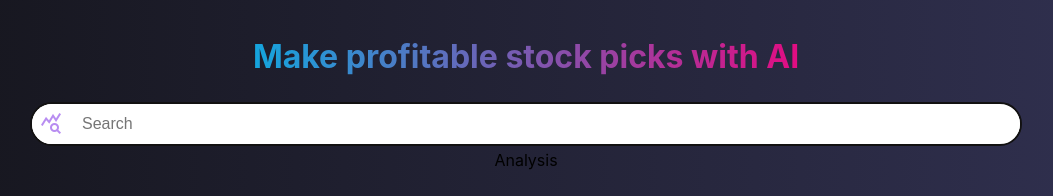
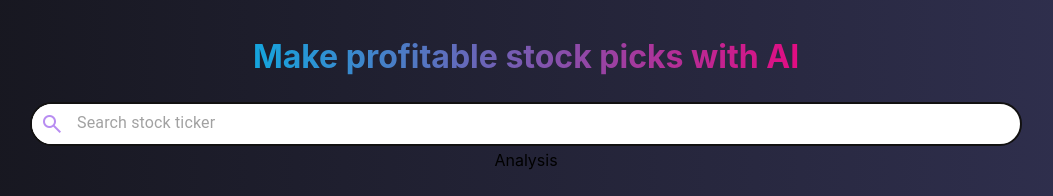
Before and after one commit to alefirr/stock-prediction, a React (Create React App) app in the folder client/: page / in a window 1280 px wide. Shown: the top 196 px of the page, without its empty margins (114-1167 px from the left). Built offline with nearby package versions, Linux system fonts and the light colour scheme; the HTML template or start-up script is replaced by a standard one.

Commit message:
create autocomplete search for ticker

```diff
--- a/client/package.json
+++ b/client/package.json
@@ -3,9 +3,13 @@
   "version": "0.1.0",
   "private": true,
   "dependencies": {
+    "@emotion/react": "^11.11.4",
+    "@emotion/styled": "^11.11.5",
+    "@mui/material": "^5.15.18",
     "@testing-library/jest-dom": "^5.17.0",
     "@testing-library/react": "^13.4.0",
     "@testing-library/user-event": "^13.5.0",
+    "axios": "^1.6.8",
     "react": "^18.3.1",
     "react-dom": "^18.3.1",
     "react-scripts": "5.0.1",
--- a/client/src/componenets/ui/Search/Search.css
+++ b/client/src/componenets/ui/Search/Search.css
@@ -11,7 +11,7 @@
 .search-container form {
   width: 100%;
   display: flex;
-  align-items: center;
+  align-items: start;
   border-radius: 25px;
   padding: 0px;
   box-sizing: border-box;
@@ -19,17 +19,13 @@
   background-color: white;
   border: 2px solid #121111;
 }
-
-.search-container input[type='text'] {
-  width: 100%;
-  padding: 10px;
-  border: none;
-  border-radius: 25px;
-  outline: none;
-  font-size: 16px;
+.search-container div {
+  order: 2;
+  flex-grow: 20;
 }
-
-.search-container button {
+.search-btn {
+  order: 1;
+  flex-grow: 1;
   background-color: white;
   border: none;
   border-radius: 50%;
@@ -38,6 +34,7 @@
   display: flex;
   align-items: center;
   justify-content: center;
+  max-width: 40px;
 }
 
 .search-container button .material-symbols-outlined {
@@ -62,3 +59,12 @@
     padding: 6px;
   }
 }
+
+.MuiAutocomplete-popper,
+.css-1s5lphu-MuiPopper-root-MuiAutocomplete-popper {
+  width: 941px;
+  position: absolute;
+  inset: 0px auto auto 0px;
+  margin: 0px;
+  transform: translate3d(160.5px, 142px, 0px);
+}
--- a/client/src/componenets/ui/Search/Search.jsx
+++ b/client/src/componenets/ui/Search/Search.jsx
@@ -1,26 +1,103 @@
 import React, { useState } from 'react';
+import TextField from '@mui/material/TextField';
+import Autocomplete from '@mui/material/Autocomplete';
+import axios from 'axios';
 import './Search.css';
 
 export const Search = () => {
-  const [ticker, setTicker] = useState('');
+  const [, setTicker] = useState('');
+  const [options, setOptions] = useState([]);
 
-  const handleInputChange = (event) => {
-    event.preventDefault();
-    setTicker(event.target.value);
+  const fetchSuggestions = async (keyword) => {
+    if (keyword.length < 2) return;
+
+    const url = `http://127.0.0.1:5507/api/search?keyword=${keyword}`;
+
+    try {
+      const response = await axios.get(url);
+      // const data = response.data;
+      const data = [
+        {
+          '1. symbol': 'TSCO.LON',
+          '2. name': 'Tesco PLC',
+          '3. type': 'Equity',
+          '4. region': 'United Kingdom',
+          '5. marketOpen': '08:00',
+          '6. marketClose': '16:30',
+          '7. timezone': 'UTC+01',
+          '8. currency': 'GBX',
+          '9. matchScore': '0.7273',
+        },
+        {
+          '1. symbol': 'TSCDF',
+          '2. name': 'Tesco plc',
+          '3. type': 'Equity',
+          '4. region': 'United States',
+          '5. marketOpen': '09:30',
+          '6. marketClose': '16:00',
+          '7. timezone': 'UTC-04',
+          '8. currency': 'USD',
+          '9. matchScore': '0.7143',
+        },
+        {
+          '1. symbol': 'TSCDY',
+          '2. name': 'Tesco plc',
+          '3. type': 'Equity',
+          '4. region': 'United States',
+          '5. marketOpen': '09:30',
+          '6. marketClose': '16:00',
+          '7. timezone': 'UTC-04',
+          '8. currency': 'USD',
+          '9. matchScore': '0.7143',
+        },
+      ];
+      setOptions(data);
+    } catch (error) {
+      console.error('Error fetching suggestions:', error);
+    }
   };
 
   return (
-    <div class="search-container">
+    <div className="search-container">
       <form>
-        <button type="submit">
-          <span class="material-symbols-outlined">query_stats</span>
+        <button type="button" className="search-btn">
+          <span className="material-symbols-outlined">search</span>
         </button>
-        <input
-          type="text"
-          placeholder="Search"
-          value={ticker}
-          onInput={(e) => handleInputChange(e)}
-        ></input>
+        <Autocomplete
+          freeSolo
+          options={options.map(
+            (option) => `${option['1. symbol']} - ${option['2. name']}`
+          )}
+          onInputChange={(_, newInputValue) => {
+            setTicker(newInputValue);
+            fetchSuggestions(newInputValue);
+          }}
+          renderInput={(params) => (
+            <TextField
+              {...params}
+              InputProps={{
+                ...params.InputProps,
+                className: 'search-container__input',
+                'aria-expanded': true,
+              }}
+              placeholder="Search stock ticker"
+              variant="outlined"
+              sx={{
+                '& .MuiOutlinedInput-root': {
+                  borderRadius: '25px',
+                  padding: '0px',
+                  '& fieldset': {
+                    border: 'none',
+                  },
+                },
+                '& .MuiAutocomplete-inputRoot': {
+                  padding: '10px',
+                  fontSize: '16px',
+                },
+              }}
+            />
+          )}
+        />
       </form>
     </div>
   );
```
Also changed, not shown: 2 other files (tests, documents, lock files or other folders).
